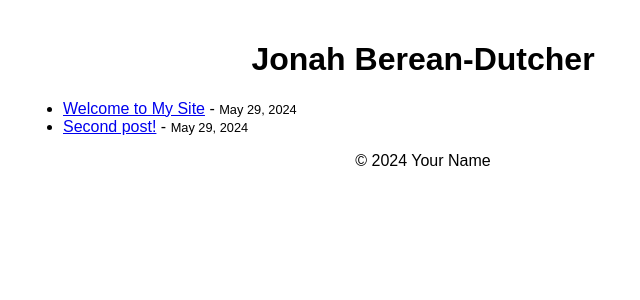
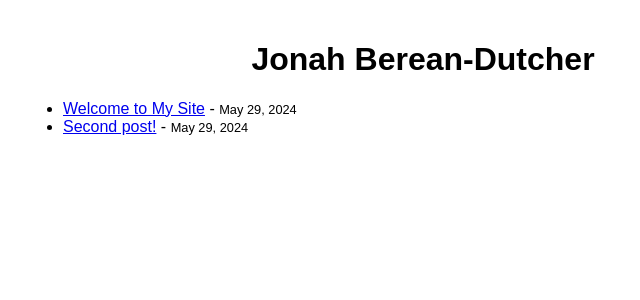
Before and after one commit to jonahbd1/website, a Jekyll site: the page built from index.md, in a window 1280 px wide. Shown: the top 300 px of the page, without its empty margins (217-857 px from the left). Built offline with Jekyll 4.4.1, drawn with Linux system fonts in a browser that asks for light colours.

Commit message:
Update default.html

```diff
--- a/_layouts/default.html
+++ b/_layouts/default.html
@@ -44,8 +44,5 @@
     <main>
         {{ content }}
     </main>
-    <footer>
-        <p>&copy; 2024 Your Name</p>
-    </footer>
 </body>
 </html>
```
